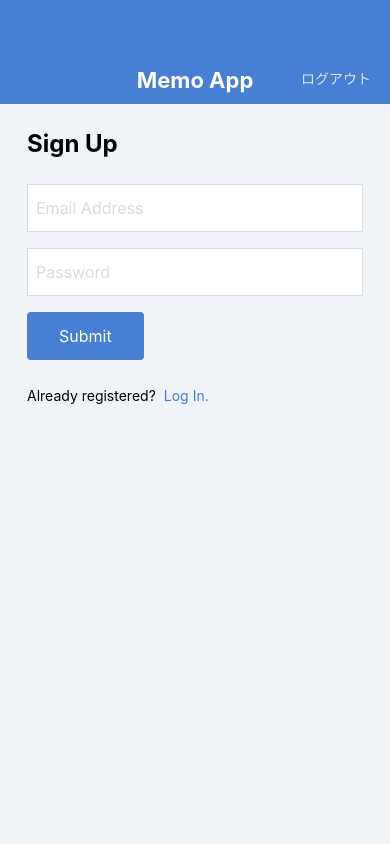
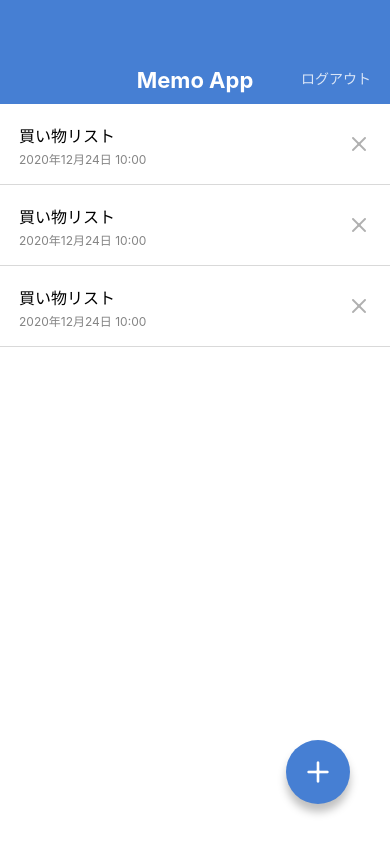
Before and after one commit to JOHYEONJUN39/MemoApp, a React Native app: screen /MemoList in a window 390 px wide. Built offline with nearby package versions, Linux system fonts and the light colour scheme.

Commit message:
✨ feat : Make components touchable

```diff
--- a/App.jsx
+++ b/App.jsx
@@ -1,18 +1,18 @@
 import React from 'react';
 // import MemoEditScreen from './src/screens/MemoEditScreen.tsx';
 // import MemoCreateScreen from './src/screens/MemoCreateScreen.tsx';
-// import MemoListScreen from './src/screens/MemoListScreen.tsx';
+import MemoListScreen from './src/screens/MemoListScreen.tsx';
 // import MemoDetailScreen from './src/screens/MemoDetailScreen.tsx';
 // import LoginScreen from './src/screens/LoginScreen.tsx';
-import SignUpScreen from './src/screens/SignUpScreen.tsx';
+// import SignUpScreen from './src/screens/SignUpScreen.tsx';
 
 export default function App() {
   return (
-    // <MemoListScreen />
+    <MemoListScreen />
     // <MemoDetailScreen />
     // <MemoEditScreen />
     // <MemoCreateScreen />
     // <LoginScreen />
-    <SignUpScreen />
+    // <SignUpScreen />
   );
 }
--- a/src/components/CircleButton.tsx
+++ b/src/components/CircleButton.tsx
@@ -1,5 +1,5 @@
 import {
-  StyleSheet, View, ViewStyle,
+  StyleSheet, ViewStyle, TouchableOpacity,
 } from 'react-native';
 import React from 'react';
 import { Feather } from '@expo/vector-icons';
@@ -7,13 +7,14 @@ import { Feather } from '@expo/vector-icons';
 type Props = {
   style?: ViewStyle;
   name: string;
+  onPress: () => void;
 };
 
-export default function CircleButton({ style, name }: Props) {
+export default function CircleButton({ style, name, onPress }: Props) {
   return (
-    <View style={[styles.circleButton, style]}>
+    <TouchableOpacity onPress={onPress} style={[styles.circleButton, style]}>
       <Feather name={name} size={32} color="white" />
-    </View>
+    </TouchableOpacity>
   );
 }
 
--- a/src/components/MemoList.tsx
+++ b/src/components/MemoList.tsx
@@ -1,4 +1,6 @@
-import { StyleSheet, Text, View } from 'react-native';
+import {
+  StyleSheet, Text, View, TouchableOpacity,
+} from 'react-native';
 import React from 'react';
 import { Feather } from '@expo/vector-icons';
 
@@ -10,27 +12,27 @@ export default function MemoList() {
           <Text style={styles.memoListItemTitle}>買い物リスト</Text>
           <Text style={styles.memoListItemDate}>2020年12月24日 10:00</Text>
         </View>
-        <View>
-          <Feather name="x" size={16} color="#B0B0B0" />
-        </View>
+        <TouchableOpacity>
+          <Feather name="x" size={24} color="#B0B0B0" />
+        </TouchableOpacity>
       </View>
       <View style={styles.memoListItem}>
         <View>
           <Text style={styles.memoListItemTitle}>買い物リスト</Text>
           <Text style={styles.memoListItemDate}>2020年12月24日 10:00</Text>
         </View>
-        <View>
-          <Feather name="x" size={16} color="#B0B0B0" />
-        </View>
+        <TouchableOpacity>
+          <Feather name="x" size={24} color="#B0B0B0" />
+        </TouchableOpacity>
       </View>
       <View style={styles.memoListItem}>
         <View>
           <Text style={styles.memoListItemTitle}>買い物リスト</Text>
           <Text style={styles.memoListItemDate}>2020年12月24日 10:00</Text>
         </View>
-        <View>
-          <Feather name="x" size={16} color="#B0B0B0" />
-        </View>
+        <TouchableOpacity>
+          <Feather name="x" size={24} color="#B0B0B0" />
+        </TouchableOpacity>
       </View>
     </View>
   );
--- a/src/components/SubmitButton.tsx
+++ b/src/components/SubmitButton.tsx
@@ -1,15 +1,16 @@
 import React from 'react';
-import { StyleSheet, View, Text } from 'react-native';
+import { StyleSheet, TouchableOpacity, Text } from 'react-native';
 
 type props = {
   label: string;
+  onPress: () => void;
 }
 
-export default function SubmitButton({ label } : props) {
+export default function SubmitButton({ label, onPress } : props) {
   return (
-    <View style={styles.buttonContainer}>
+    <TouchableOpacity onPress={onPress} style={styles.buttonContainer}>
       <Text style={styles.buttonLabel}>{label}</Text>
-    </View>
+    </TouchableOpacity>
   );
 }
 
--- a/src/screens/MemoCreateScreen.tsx
+++ b/src/screens/MemoCreateScreen.tsx
@@ -1,5 +1,5 @@
 import {
-  StyleSheet, View, TextInput, KeyboardAvoidingView,
+  StyleSheet, View, TextInput, KeyboardAvoidingView, Alert,
 } from 'react-native';
 import React from 'react';
 import AppBar from '../components/AppBar.tsx';
@@ -12,7 +12,7 @@ export default function MemoCreateScreen() {
       <View style={styles.inputContainer}>
         <TextInput value="" multiline style={styles.input} />
       </View>
-      <CircleButton name="check" />
+      <CircleButton onPress={() => { Alert.alert('On Press!'); }} name="check" />
     </KeyboardAvoidingView>
   );
 }
--- a/src/screens/MemoEditScreen.tsx
+++ b/src/screens/MemoEditScreen.tsx
@@ -1,5 +1,5 @@
 import {
-  StyleSheet, View, TextInput, KeyboardAvoidingView,
+  StyleSheet, View, TextInput, KeyboardAvoidingView, Alert,
 } from 'react-native';
 import React from 'react';
 import AppBar from '../components/AppBar.tsx';
@@ -12,7 +12,7 @@ export default function MemoEditScreen() {
       <View style={styles.inputContainer}>
         <TextInput value="買い物リスト" multiline style={styles.input} />
       </View>
-      <CircleButton name="check" />
+      <CircleButton onPress={() => { Alert.alert('On Press!'); }} name="check" />
     </KeyboardAvoidingView>
   );
 }
--- a/src/screens/MemoListScreen.tsx
+++ b/src/screens/MemoListScreen.tsx
@@ -1,4 +1,4 @@
-import { StyleSheet, View } from 'react-native';
+import { Alert, StyleSheet, View } from 'react-native';
 import React from 'react';
 import AppBar from '../components/AppBar.tsx';
 import MemoList from '../components/MemoList.tsx';
@@ -9,7 +9,7 @@ export default function MemoListScreen() {
     <View style={styles.container}>
       <AppBar />
       <MemoList />
-      <CircleButton name="plus" />
+      <CircleButton onPress={() => { Alert.alert('On Press!'); }} name="plus" />
     </View>
   );
 }
--- a/src/screens/SignUpScreen.tsx
+++ b/src/screens/SignUpScreen.tsx
@@ -1,5 +1,5 @@
 import {
-  StyleSheet, View, Text, TextInput,
+  StyleSheet, View, Text, TextInput, Alert, TouchableOpacity,
 } from 'react-native';
 import React from 'react';
 import AppBar from '../components/AppBar.tsx';
@@ -13,10 +13,12 @@ export default function SignUpScreen() {
         <Text style={styles.title}>Sign Up</Text>
         <TextInput style={styles.input} value="Email Address" />
         <TextInput style={styles.input} value="Password" />
-        <SubmitButton label="Submit" />
+        <SubmitButton onPress={() => { Alert.alert('On Press!'); }} label="Submit" />
         <View style={styles.footer}>
           <Text style={styles.footerText}>Already registered?</Text>
-          <Text style={styles.footerLink}>Log In.</Text>
+          <TouchableOpacity onPress={() => { Alert.alert('On Press!'); }}>
+            <Text style={styles.footerLink}>Log In.</Text>
+          </TouchableOpacity>
         </View>
       </View>
     </View>
```
Also changed, not shown: src/screens/LoginScreen.tsx (+5 -3 lines).
